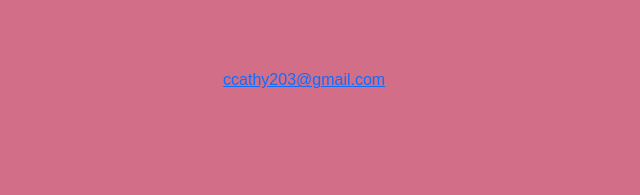
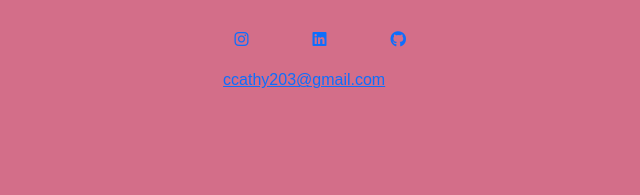
Before and after one commit to CathrineZA/Portfolio, a plain HTML site: page contact.html in a window 1280 px wide. Shown: the part 244-439 px from the top of the page, 320-960 px from the left. Drawn offline with nearby package versions, Linux system fonts and the light colour scheme.

Commit message:
added links to contact page

```diff
--- a/contact.html
+++ b/contact.html
@@ -66,9 +66,9 @@
 
          <div id="callout">
            <ul class="socials">
-            <li><a href="https://www.instagram.com/thapii_s/"><i title="instagram"></i></a></li>
-            <li><a href="https://linkedin.com/in/cathrine-sekhuto-b96b16253"><i title="LinkedIn" ></i></a></li>
-            <li><a href="https://github.com/CathrineZA/"><i  title="Github"></i></a></li>
+            <li><a href="https://www.instagram.com/thapii_s/"><i class="fa-brands fa-instagram" title="instagram"></i></a></li>
+            <li><a href="https://linkedin.com/in/cathrine-sekhuto-b96b16253"><i class="fa-brands fa-linkedin" title="LinkedIn" ></i></a></li>
+            <li><a href="https://github.com/CathrineZA/portfolio2023.git"><i class="fa-brands fa-github" title="Github"></i></i></a></li>
            </ul>
 
             <a
```
